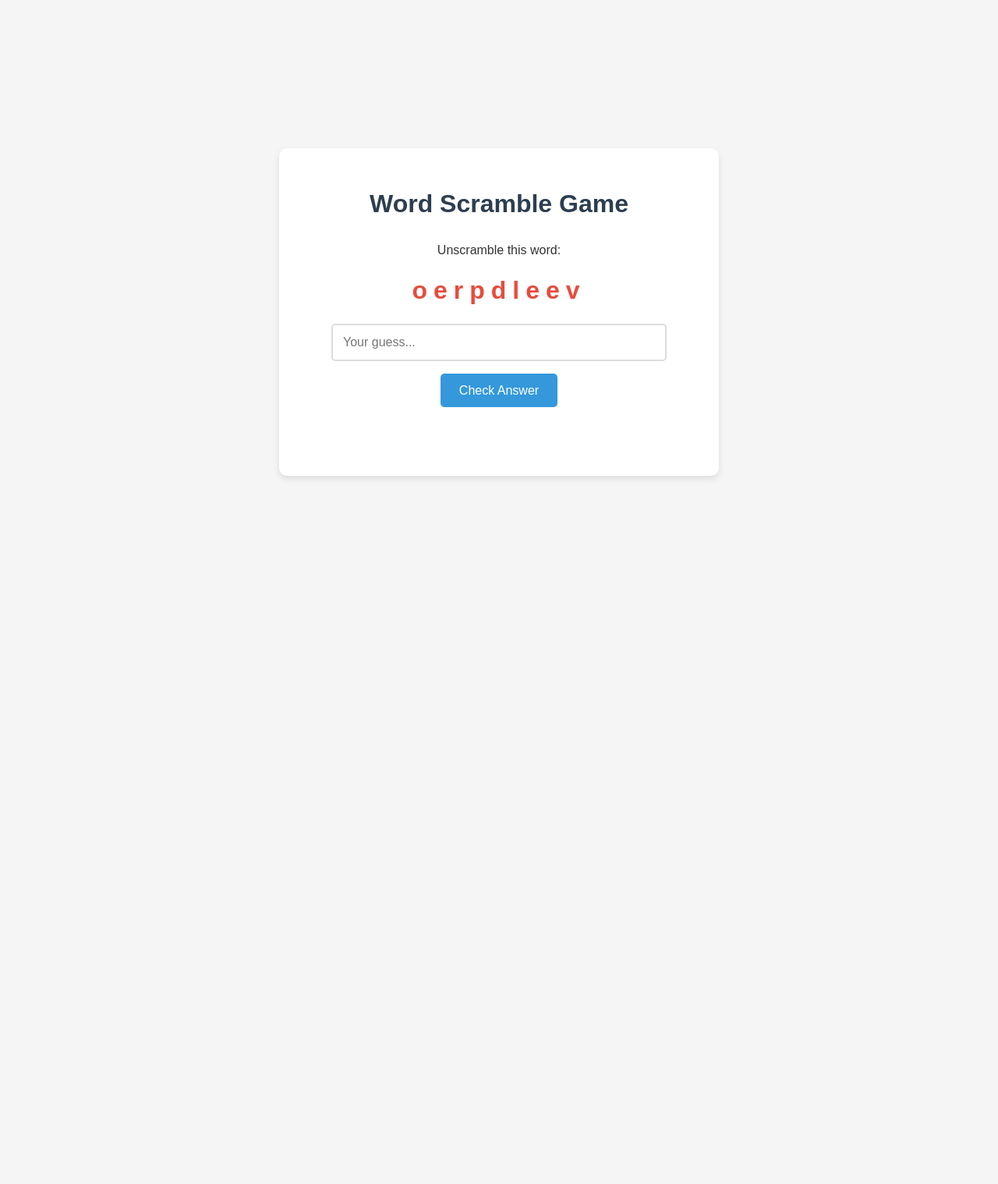
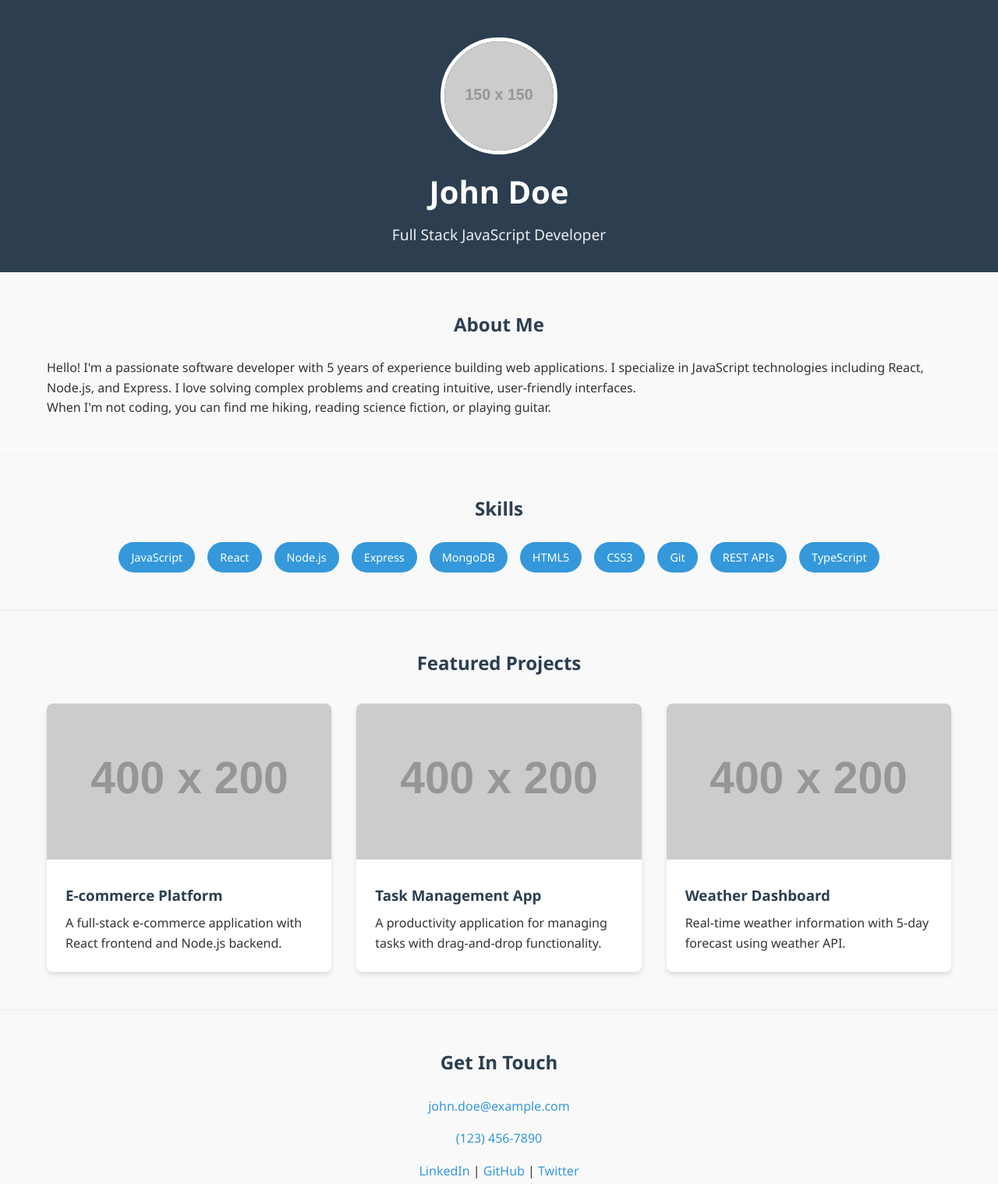
Before and after one commit to acejeremy/Scramble-Game, a plain HTML site: page index.html in a window 1280 px wide. Shown: the top 1518 px of the page at 78% size. Before the commit the page ends 800 px from the top, so only its background shows below. Drawn offline with Linux system fonts and the light colour scheme; placeholder pictures from the web are drawn by us.

Commit message:
added files

```diff
--- a/index.html
+++ b/index.html
@@ -3,157 +3,121 @@
 <head>
     <meta charset="UTF-8">
     <meta name="viewport" content="width=device-width, initial-scale=1.0">
-    <title>Word Scramble Game</title>
-    <style>
-        body {
-            font-family: 'Arial', sans-serif;
-            display: flex;
-            flex-direction: column;
-            align-items: center;
-            justify-content: center;
-            height: 100vh;
-            margin: 0;
-            background-color: #f5f5f5;
-            color: #333;
-        }
-
-        .game-container {
-            background-color: white;
-            padding: 2rem;
-            border-radius: 10px;
-            box-shadow: 0 4px 8px rgba(0, 0, 0, 0.1);
-            text-align: center;
-            width: 80%;
-            max-width: 500px;
-        }
-
-        h1 {
-            color: #2c3e50;
-            margin-bottom: 2rem;
-        }
-
-        .scrambled-word {
-            font-size: 2rem;
-            letter-spacing: 0.5rem;
-            margin: 1.5rem 0;
-            color: #e74c3c;
-            font-weight: bold;
-        }
-
-        input {
-            padding: 0.8rem;
-            width: 80%;
-            border: 2px solid #ddd;
-            border-radius: 5px;
-            font-size: 1rem;
-            margin-bottom: 1rem;
-        }
-
-        button {
-            background-color: #3498db;
-            color: white;
-            border: none;
-            padding: 0.8rem 1.5rem;
-            border-radius: 5px;
-            font-size: 1rem;
-            cursor: pointer;
-            transition: background-color 0.3s;
-        }
-
-        button:hover {
-            background-color: #2980b9;
-        }
-
-        .feedback {
-            margin-top: 1.5rem;
-            font-size: 1.2rem;
-            min-height: 2rem;
-        }
-
-        .correct {
-            color: #27ae60;
-        }
-
-        .incorrect {
-            color: #e74c3c;
-        }
-    </style>
+    <title>About Me | Software Developer</title>
+    <link rel="stylesheet" href="styles.css">
 </head>
 <body>
-    <div class="game-container">
-        <h1>Word Scramble Game</h1>
-        <p>Unscramble this word:</p>
-        <div class="scrambled-word" id="scrambledWord"></div>
-        <input type="text" id="userGuess" placeholder="Your guess...">
-        <button id="checkButton">Check Answer</button>
-        <div class="feedback" id="feedback"></div>
-    </div>
+    <header>
+        <div class="container">
+            <img src="https://via.placeholder.com/150" alt="Profile Image" class="profile-img">
+            <h1>John Doe</h1>
+            <p>Full Stack JavaScript Developer</p>
+        </div>
+    </header>
 
-    <script>
-        // Word bank
-        const words = ['javascript', 'developer', 'programming', 'function', 'variable'];
+    <section id="about">
+        <div class="container">
+            <h2>About Me</h2>
+            <p>Hello! I'm a passionate software developer with 5 years of experience building web applications. I specialize in JavaScript technologies including React, Node.js, and Express. I love solving complex problems and creating intuitive, user-friendly interfaces.</p>
+            <p>When I'm not coding, you can find me hiking, reading science fiction, or playing guitar.</p>
+        </div>
+    </section>
 
-        // Game variables
-        let currentWord = '';
-        let scrambledWord = '';
+    <section id="skills">
+        <div class="container">
+            <h2>Skills</h2>
+            <div class="skills">
+                <span class="skill">JavaScript</span>
+                <span class="skill">React</span>
+                <span class="skill">Node.js</span>
+                <span class="skill">Express</span>
+                <span class="skill">MongoDB</span>
+                <span class="skill">HTML5</span>
+                <span class="skill">CSS3</span>
+                <span class="skill">Git</span>
+                <span class="skill">REST APIs</span>
+                <span class="skill">TypeScript</span>
+            </div>
+        </div>
+    </section>
 
-        // DOM elements
-        const scrambledWordElement = document.getElementById('scrambledWord');
-        const userGuessInput = document.getElementById('userGuess');
-        const checkButton = document.getElementById('checkButton');
-        const feedbackElement = document.getElementById('feedback');
+    <section id="projects">
+        <div class="container">
+            <h2>Featured Projects</h2>
+            <div class="projects">
+                <div class="project">
+                    <img src="https://via.placeholder.com/400x200" alt="Project 1">
+                    <div class="project-info">
+                        <h3>E-commerce Platform</h3>
+                        <p>A full-stack e-commerce application with React frontend and Node.js backend.</p>
+                    </div>
+                </div>
+                <div class="project">
+                    <img src="https://via.placeholder.com/400x200" alt="Project 2">
+                    <div class="project-info">
+                        <h3>Task Management App</h3>
+                        <p>A productivity application for managing tasks with drag-and-drop functionality.</p>
+                    </div>
+                </div>
+                <div class="project">
+                    <img src="https://via.placeholder.com/400x200" alt="Project 3">
+                    <div class="project-info">
+                        <h3>Weather Dashboard</h3>
+                        <p>Real-time weather information with 5-day forecast using weather API.</p>
+                    </div>
+                </div>
+            </div>
+        </div>
+    </section>
 
-        // Initialize the game
-        initGame();
+    <section id="contact">
+        <div class="container">
+            <h2>Get In Touch</h2>
+            <div class="contact-info">
+                <a href="mailto:john.doe@example.com">john.doe@example.com</a>
+                <a href="tel:+1234567890">(123) 456-7890</a>
+                <div class="social-links">
+                    <a href="#" target="_blank">LinkedIn</a> |
+                    <a href="#" target="_blank">GitHub</a> |
+                    <a href="#" target="_blank">Twitter</a>
+                </div>
+            </div>
 
-        // Event listeners
-        checkButton.addEventListener('click', checkAnswer);
+            <!-- Feedback Form -->
+            <div class="feedback-form">
+                <h2>Feedback</h2>
+                <form id="feedbackForm">
+                    <div class="form-group">
+                        <label for="name">Name</label>
+                        <input type="text" id="name" name="name" placeholder="Your name">
+                        <div class="error" id="nameError">Please enter your name</div>
+                    </div>
 
-        // Functions
-        function initGame() {
-            // Select a random word
-            currentWord = words[Math.floor(Math.random() * words.length)];
+                    <div class="form-group">
+                        <label for="email">Email</label>
+                        <input type="email" id="email" name="email" placeholder="Your email">
+                        <div class="error" id="emailError">Please enter a valid email address</div>
+                    </div>
 
-            // Scramble the word
-            scrambledWord = scrambleWord(currentWord);
+                    <div class="form-group">
+                        <label for="message">Message</label>
+                        <textarea id="message" name="message" placeholder="Your feedback"></textarea>
+                        <div class="error" id="messageError">Please enter your feedback message</div>
+                    </div>
 
-            // Display scrambled word
-            scrambledWordElement.textContent = scrambledWord;
+                    <button type="submit">Submit Feedback</button>
+                    <div class="success-message" id="successMessage">Thank you for your feedback!</div>
+                </form>
+            </div>
+        </div>
+    </section>
 
-            // Clear previous feedback and input
-            feedbackElement.textContent = '';
-            feedbackElement.className = 'feedback';
-            userGuessInput.value = '';
-        }
+    <footer>
+        <div class="container">
+            <p>&copy; 2023 John Doe. All rights reserved.</p>
+        </div>
+    </footer>
 
-        function scrambleWord(word) {
-            // Convert word to array
-            let letters = word.split('');
-
-            // Fisher-Yates shuffle algorithm
-            for (let i = letters.length - 1; i > 0; i--) {
-                const j = Math.floor(Math.random() * (i + 1));
-                [letters[i], letters[j]] = [letters[j], letters[i]];
-            }
-
-            // Return as string
-            return letters.join('');
-        }
-
-        function checkAnswer() {
-            const userGuess = userGuessInput.value.trim().toLowerCase();
-
-            if (userGuess === currentWord) {
-                feedbackElement.textContent = 'Correct! Well done!';
-                feedbackElement.className = 'feedback correct';
-
-                // Start a new game after a delay
-                setTimeout(initGame, 2000);
-            } else {
-                feedbackElement.textContent = 'Try again!';
-                feedbackElement.className = 'feedback incorrect';
-            }
-        }
-    </script>
+    <script src="script.js"></script>
 </body>
 </html>
--- /dev/null
+++ b/styles.css
@@ -0,0 +1,203 @@
+* {
+    box-sizing: border-box;
+    margin: 0;
+    padding: 0;
+}
+
+body {
+    font-family: 'Segoe UI', Tahoma, Geneva, Verdana, sans-serif;
+    line-height: 1.6;
+    color: #333;
+    background-color: #f9f9f9;
+    padding: 0;
+    margin: 0;
+}
+
+.container {
+    max-width: 1200px;
+    margin: 0 auto;
+    padding: 0 20px;
+}
+
+header {
+    background-color: #2c3e50;
+    color: white;
+    padding: 2rem 0;
+    text-align: center;
+}
+
+header h1 {
+    font-size: 2.5rem;
+    margin-bottom: 0.5rem;
+}
+
+header p {
+    font-size: 1.2rem;
+    opacity: 0.9;
+}
+
+.profile-img {
+    width: 150px;
+    height: 150px;
+    border-radius: 50%;
+    object-fit: cover;
+    border: 5px solid white;
+    margin: 1rem auto;
+    display: block;
+}
+
+section {
+    padding: 3rem 0;
+    border-bottom: 1px solid #eee;
+}
+
+section:last-child {
+    border-bottom: none;
+}
+
+h2 {
+    color: #2c3e50;
+    margin-bottom: 1.5rem;
+    text-align: center;
+}
+
+.skills {
+    display: flex;
+    flex-wrap: wrap;
+    justify-content: center;
+    gap: 1rem;
+    margin-top: 1.5rem;
+}
+
+.skill {
+    background-color: #3498db;
+    color: white;
+    padding: 0.5rem 1rem;
+    border-radius: 20px;
+    font-size: 0.9rem;
+}
+
+.projects {
+    display: grid;
+    grid-template-columns: repeat(auto-fill, minmax(300px, 1fr));
+    gap: 2rem;
+    margin-top: 2rem;
+}
+
+.project {
+    background-color: white;
+    border-radius: 8px;
+    overflow: hidden;
+    box-shadow: 0 4px 6px rgba(0, 0, 0, 0.1);
+    transition: transform 0.3s;
+}
+
+.project:hover {
+    transform: translateY(-5px);
+}
+
+.project img {
+    width: 100%;
+    height: 200px;
+    object-fit: cover;
+}
+
+.project-info {
+    padding: 1.5rem;
+}
+
+.project-info h3 {
+    margin-bottom: 0.5rem;
+    color: #2c3e50;
+}
+
+.contact-info {
+    display: flex;
+    flex-direction: column;
+    align-items: center;
+    gap: 1rem;
+    margin-top: 1.5rem;
+}
+
+.contact-info a {
+    color: #3498db;
+    text-decoration: none;
+}
+
+.contact-info a:hover {
+    text-decoration: underline;
+}
+
+/* Feedback Form Styles */
+.feedback-form {
+    background-color: white;
+    padding: 2rem;
+    border-radius: 8px;
+    box-shadow: 0 4px 6px rgba(0, 0, 0, 0.1);
+    max-width: 600px;
+    margin: 2rem auto;
+}
+
+.form-group {
+    margin-bottom: 1.5rem;
+}
+
+label {
+    display: block;
+    margin-bottom: 0.5rem;
+    font-weight: 600;
+    color: #2c3e50;
+}
+
+input, textarea {
+    width: 100%;
+    padding: 0.8rem;
+    border: 1px solid #ddd;
+    border-radius: 4px;
+    font-family: inherit;
+    font-size: 1rem;
+}
+
+textarea {
+    min-height: 150px;
+    resize: vertical;
+}
+
+.error {
+    color: #e74c3c;
+    font-size: 0.9rem;
+    margin-top: 0.3rem;
+    display: none;
+}
+
+button[type="submit"] {
+    background-color: #3498db;
+    color: white;
+    border: none;
+    padding: 1rem 2rem;
+    border-radius: 4px;
+    font-size: 1rem;
+    cursor: pointer;
+    transition: background-color 0.3s;
+    width: 100%;
+}
+
+button[type="submit"]:hover {
+    background-color: #2980b9;
+}
+
+.success-message {
+    color: #27ae60;
+    text-align: center;
+    font-weight: 600;
+    margin-top: 1rem;
+    display: none;
+}
+
+footer {
+    background-color: #2c3e50;
+    color: white;
+    text-align: center;
+    padding: 2rem 0;
+    margin-top: 3rem;
+}
```
Also changed, not shown: script.js (added, +46 -0 lines).
